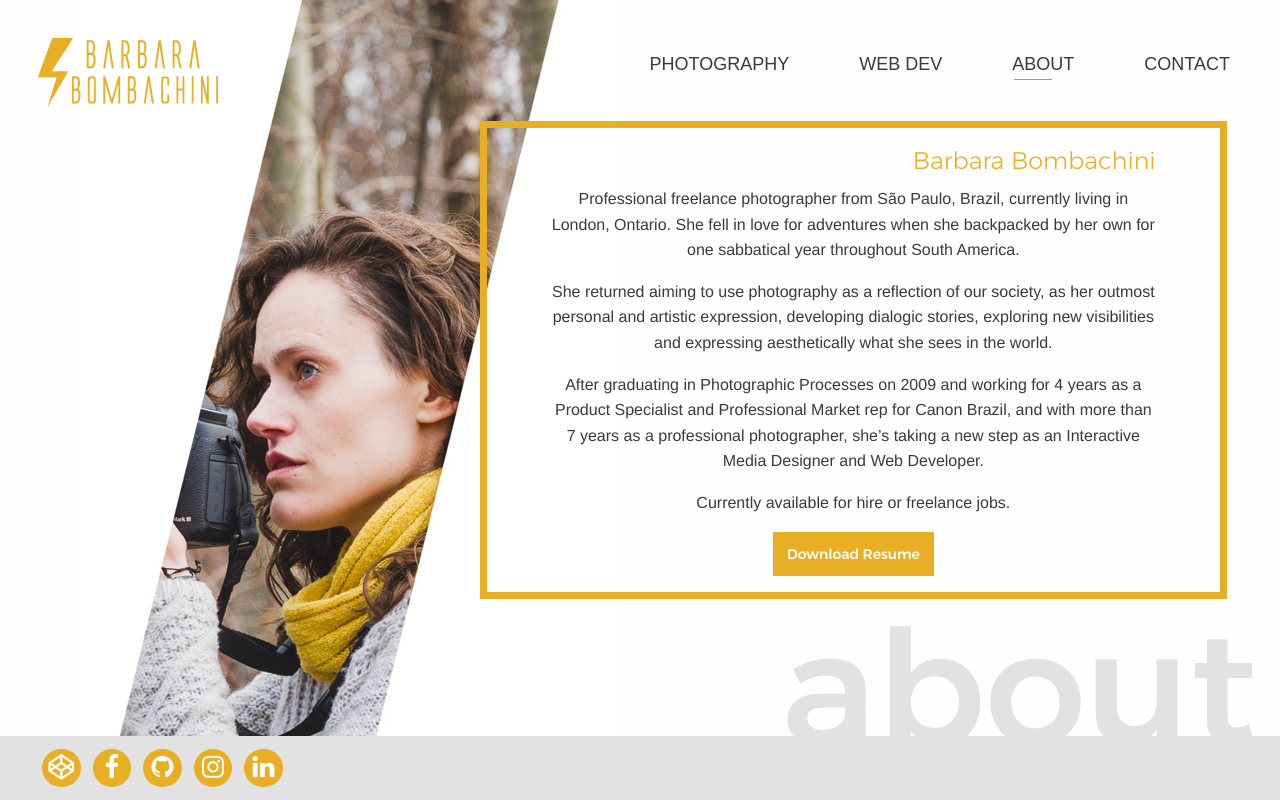
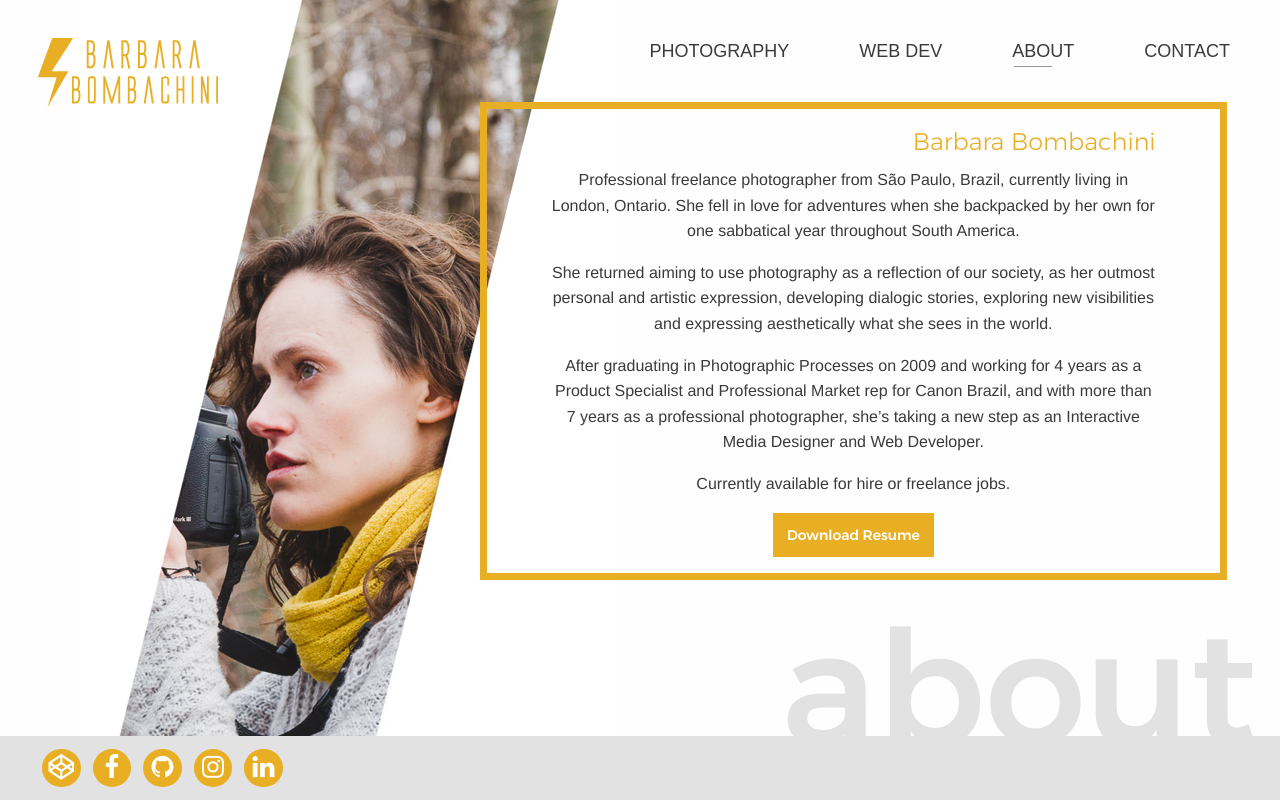
Before and after one commit to bbombachini/portfolio, a PHP site: page /about.html in a window 1280 px wide. Run offline with PHP 8.4, Linux system fonts and the light colour scheme; data comes from the database, SQL or seed files in the repository; some libraries are stand-ins or nearby versions; some web fonts are replaced.

Commit message:
fix about page behaviour

```diff
--- a/about.html
+++ b/about.html
@@ -28,7 +28,7 @@
     <link rel="stylesheet" href="https://maxcdn.bootstrapcdn.com/font-awesome/4.7.0/css/font-awesome.min.css">
     <link rel="stylesheet" href="css/app.css">
   </head>
-  <body>
+  <body class="about-page">
     <h1 class="hidden">About Barbara Bombachini Page</h1>
     <div id="container-about">
       <header>
@@ -61,7 +61,7 @@
 
       <!-- PAGE CONTENT STARTS HERE -->
 
-      <div class="row" id="mainbio">
+      <div class="row fluid" id="mainbio">
         <div class="small-10 small-centered large-7 large-offset-4 columns end">
           <div class="hide-for-large small-5 small-centered medium-4 columns">
             <img src="img/profile_barbara_bombachini.jpg" id="profile" class="float-center" alt="Barbara Bombachini Profile Picture">
--- a/admin/mail.php
+++ b/admin/mail.php
@@ -12,12 +12,10 @@
     $subj = $subject;
     $extra = "Reply-To: ".$email;
     $msg =  "Name: ".$name."\n\nEmail: ".$email."\n\nComments: ".$message;
-    mail($to,$subj,$msg,$extra);
+    mail($to,$subj,$msg,$extra,'-f barbara@bombachini.com' );
     $direct = $direct."?name={$name}";
     redirect_to($direct);
   }
 
 
-
-
  ?>
--- a/scss/app.scss
+++ b/scss/app.scss
@@ -460,6 +463,8 @@ body{
   }
 
 }
+.about-page{
+  #container-about{
     #mainbio{
       .bio{
         border: 7px solid $yell;
@@ -796,13 +812,15 @@ footer{
 //Screen breaks at 1024px
 @media screen and (min-width:64rem){
   #nav-bar {
+    height: 8vw;
     #logo {
-      width: 25vw;
+      width: 18vw;
+      padding: 3%;
     }
     #hamb-menu-web{
       #menu {
         li{
-          padding: 15px 20px;
+          padding: 10px 20px;
         a {
           padding: 0;
           font-size: 18px;
@@ -962,12 +979,13 @@ footer{
       }
     }
 }
+.about-page{
+  position: relative;
   #container-about{
     background: url('../img/medium_profile_picture.jpg') no-repeat;
     background-position: 0 50%;
-  }
     #mainbio{
-    height: 90vh;
+      min-height: 95vh;
       display: flex;
       flex-direction: column;
       justify-content: center;
@@ -975,12 +993,14 @@ footer{
       align-items: center;
       margin-bottom: 0;
       .bio{
-      margin: 0;
+        margin: 8vw 0 15vw 0;
         padding: 2vh 5vw;
         text-align: center;
         h1 {
           text-align: right;
           font-size: 1.5rem;
+        }
+      }
     }
   }
 }
@@ -1117,7 +1137,7 @@ footer{
       }
     }
   #nav-bar {
-    height: 10vw;
+    height: 8vw;
     #logo{
       width: 20vw;
       padding: 3%;
@@ -1130,9 +1150,12 @@ footer{
       }
     }
   }
+  .about-page{
+    position: relative;
     #container-about{
       background: url('../img/highmedium_profile_picture.jpg') no-repeat;
       background-position: 10% 100%;
+    }
   }
   #fluent{
     .honeycomb{
```
Also changed, not shown: other parts of scss/app.scss (+39 -19 lines), css/app.css. Lines whose indentation alone changed are shown as unchanged.
